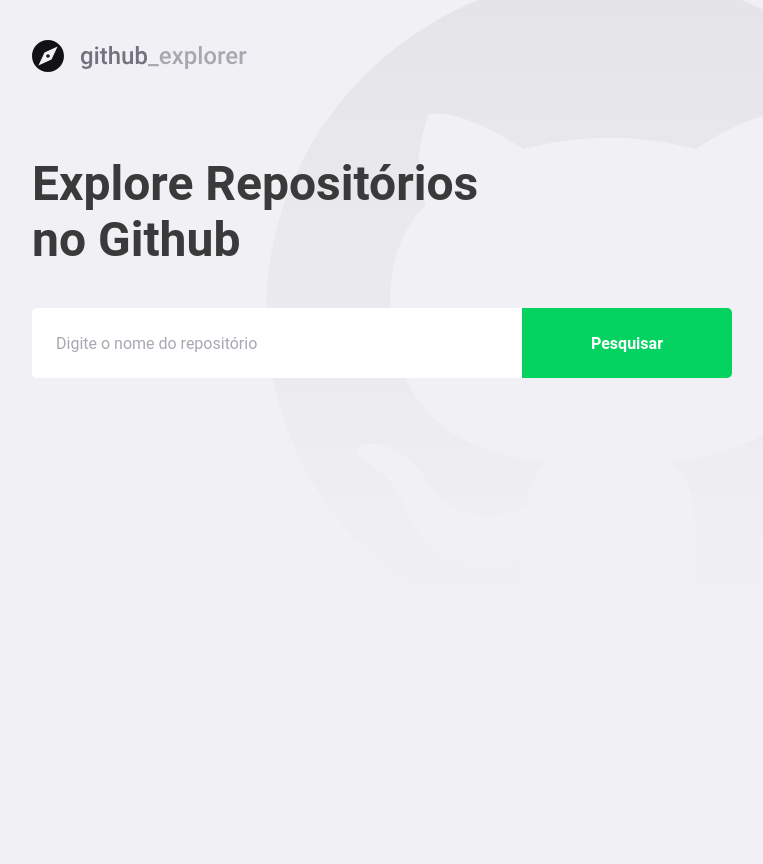
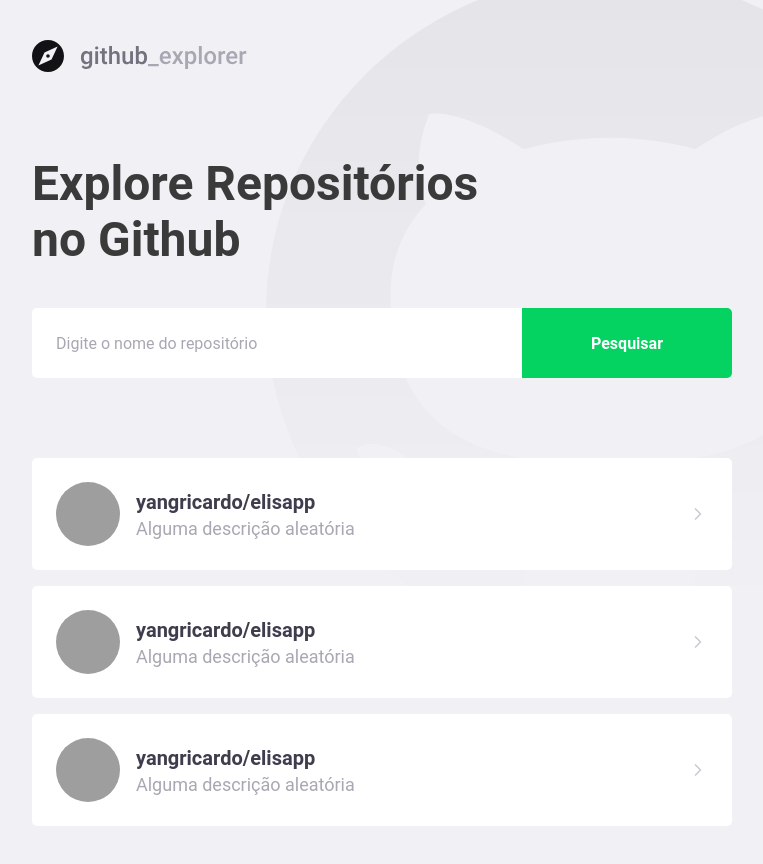
Before and after one commit to yangricardo/rocketseat_05_primeiro_projeto_react, a React (Create React App) app: page / in a window 1280 px wide. Shown: the whole page, without its empty margins (148-911 px from the left). Before the commit the page ends 800 px from the top, so only its background shows below. Built offline with nearby package versions, Linux system fonts and the light colour scheme; grey boxes are pictures that could not be loaded; the HTML template or start-up script is replaced by a standard one.

Commit message:
repositories components

```diff
--- a/package.json
+++ b/package.json
@@ -13,6 +13,7 @@
     "polished": "^3.6.6",
     "react": "^16.13.1",
     "react-dom": "^16.13.1",
+    "react-icons": "^3.11.0",
     "react-router-dom": "^5.2.0",
     "react-scripts": "3.4.3",
     "styled-components": "^5.2.0",
--- a/src/pages/Dashboard/index.tsx
+++ b/src/pages/Dashboard/index.tsx
@@ -1,7 +1,8 @@
 import React from 'react';
 import './styles.ts';
 import logoImg from '../../assets/githubExplorerLogo.svg';
-import { Title, Form } from './styles';
+import { Title, Form, Repositories } from './styles';
+import { FiChevronRight } from 'react-icons/fi';
 const Dashboard: React.FC = () => {
   return (
     <>
@@ -11,6 +12,41 @@
         <input placeholder="Digite o nome do repositório" />
         <button type="submit">Pesquisar</button>
       </Form>
+      <Repositories>
+        <a href="">
+          <img
+            src="https://avatars2.githubusercontent.com/u/5523565?s=460&u=3a0a33f6c3530529b305989c2090580c01aefbf0&v=4"
+            alt="Repository Image"
+          ></img>
+          <div>
+            <strong>yangricardo/elisapp</strong>
+            <p>Alguma descrição aleatória</p>
+          </div>
+          <FiChevronRight size={20} />
+        </a>
+        <a href="">
+          <img
+            src="https://avatars2.githubusercontent.com/u/5523565?s=460&u=3a0a33f6c3530529b305989c2090580c01aefbf0&v=4"
+            alt="Repository Image"
+          ></img>
+          <div>
+            <strong>yangricardo/elisapp</strong>
+            <p>Alguma descrição aleatória</p>
+          </div>
+          <FiChevronRight size={20} />
+        </a>
+        <a href="">
+          <img
+            src="https://avatars2.githubusercontent.com/u/5523565?s=460&u=3a0a33f6c3530529b305989c2090580c01aefbf0&v=4"
+            alt="Repository Image"
+          ></img>
+          <div>
+            <strong>yangricardo/elisapp</strong>
+            <p>Alguma descrição aleatória</p>
+          </div>
+          <FiChevronRight size={20} />
+        </a>
+      </Repositories>
     </>
   );
 };
--- a/src/pages/Dashboard/styles.ts
+++ b/src/pages/Dashboard/styles.ts
@@ -39,3 +39,49 @@
     }
   }
 `;
+
+export const Repositories = styled.div`
+  margin-top: 80px;
+  max-width: 700px;
+  a {
+    background: #fff;
+    border-radius: 5px;
+    width: 100%;
+    padding: 24px;
+    display: block;
+    text-decoration: none;
+    display: flex;
+    align-items: center;
+    transition: transform 0.2s;
+
+    &:hover {
+      transform: translateX(10px);
+    }
+
+    & + a {
+      margin-top: 16px;
+    }
+
+    img {
+      width: 64px;
+      height: 64px;
+      border-radius: 50%;
+    }
+    div {
+      margin-left: 16px;
+      strong {
+        font-size: 20px;
+        color: #3d3d4d;
+      }
+      p {
+        font-size: 18px;
+        color: #a8a8b3;
+        margin-top: 4px;
+      }
+    }
+    svg {
+      margin-left: auto;
+      color: #cbcbd6;
+    }
+  }
+`;
```
Also changed, not shown: 1 other file (tests, documents, lock files or other folders).
